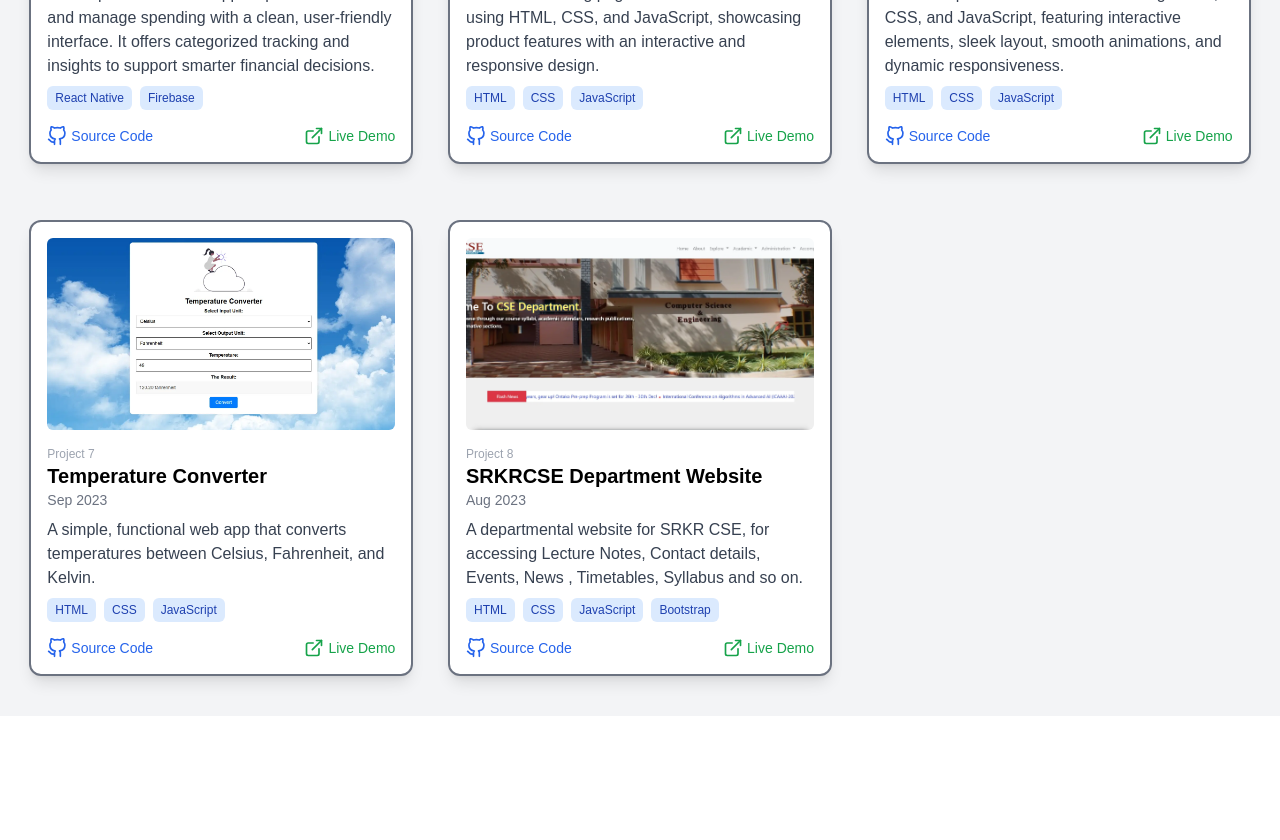
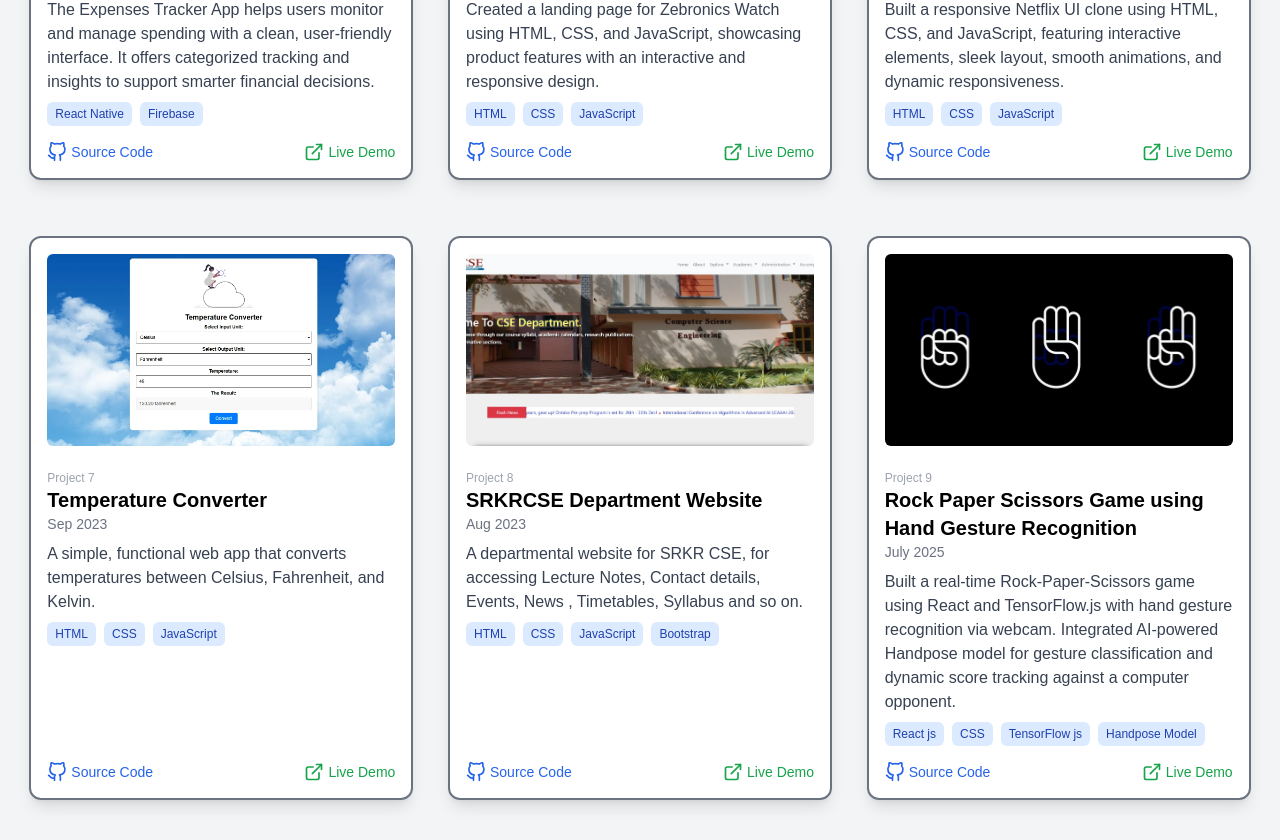
Before and after one commit to Tarunsaisrinivas/NextJS-Portfolio, a Next.js app: page /projects in a window 1280 px wide. Shown: the part 980-1820 px from the top of the page. Before the commit the page ends 1696 px from the top, so only its background shows below. Built offline with nearby package versions, Linux system fonts and the light colour scheme.

Commit message:
added new project rps

```diff
--- a/app/projects/data.json
+++ b/app/projects/data.json
@@ -18,7 +18,7 @@
     "title": "HackOverFlow2k24 Website ",
     "date": "Oct 2024",
     "description": "Developed a responsive event website for HackOverFlow2k24 using React.js and Tailwind CSS, enabling smooth promotion and participant registration.",
-    "techStack": ["React js", "Tailwind CSS","Ant Design"],
+    "techStack": ["React js", "Tailwind CSS", "Ant Design"],
     "sourceCode": "https://github.com/Tarunsaisrinivas/hackoverflow",
     "liveDemo": "https://hackover-flow.vercel.app/",
     "image": "/assets/hackoverflow.png"
@@ -45,7 +45,7 @@
     "title": "Zebronics Watch Landing Page",
     "date": "Aug 2023",
     "description": "Created a landing page for Zebronics Watch using HTML, CSS, and JavaScript, showcasing product features with an interactive and responsive design.",
-    "techStack": ["HTML","CSS","JavaScript"],
+    "techStack": ["HTML", "CSS", "JavaScript"],
     "sourceCode": "https://github.com/Tarunsaisrinivas/CODSOFT/tree/main/LandingPage",
     "liveDemo": "https://tarunsaisrinivas.github.io/CODSOFT/LandingPage/",
     "image": "/assets/zebronics.png"
@@ -72,9 +72,18 @@
     "title": "SRKRCSE Department Website",
     "date": "Aug 2023",
     "description": "A departmental website for SRKR CSE, for accessing Lecture Notes, Contact details, Events, News , Timetables, Syllabus and so on.",
-    "techStack": ["HTML", "CSS", "JavaScript","Bootstrap"],
+    "techStack": ["HTML", "CSS", "JavaScript", "Bootstrap"],
     "sourceCode": "https://github.com/Tarunsaisrinivas/SRKR-CSE",
     "liveDemo": "https://srkrcse.com/",
     "image": "/assets/Srkrcse.webp"
+  },
+  {
+    "title": "Rock Paper Scissors Game using Hand Gesture Recognition",
+    "date": "July 2025",
+    "description": "Built a real-time Rock-Paper-Scissors game using React and TensorFlow.js with hand gesture recognition via webcam. Integrated AI-powered Handpose model for gesture classification and dynamic score tracking against a computer opponent.",
+    "techStack": ["React js", "CSS", "TensorFlow js", "Handpose Model"],
+    "sourceCode": "https://github.com/Tarunsaisrinivas/Rock-Paper-Scissors-Game",
+    "liveDemo": "https://rock-paper-scissors-tensor.vercel.app/",
+    "image": "/assets/rock-paper-scissors.jpg"
   }
 ]
--- a/app/projects/page.jsx
+++ b/app/projects/page.jsx
@@ -1,4 +1,4 @@
-"use client"
+"use client";
 import projects from "./data.json";
 import Image from "next/image";
 import Navbar from "../containers/Navbar";
@@ -11,8 +11,9 @@ export default function ProjectsPage() {
         {projects.map((project, index) => (
           <div
             key={index}
-            className="bg-white dark:bg-[#06202B] dark:text-white border-gray-500  dark:border-white border-2 rounded-xl shadow-lg p-4 w-full max-w-sm m-4"
+            className="flex flex-col bg-white dark:bg-[#06202B] dark:text-white border-gray-500 dark:border-white border-2 rounded-xl shadow-lg p-4 w-full max-w-sm m-4"
           >
+            {/* Image */}
             <div className="w-full h-48 relative rounded-md overflow-hidden">
               <Image
                 src={project.image}
@@ -21,7 +22,9 @@ export default function ProjectsPage() {
                 className="object-cover"
               />
             </div>
-            <div className="mt-4 ">
+
+            {/* Content */}
+            <div className="mt-4 flex-grow">
               <p className="text-xs dark:text-white text-gray-400 mt-2">
                 Project {index + 1}
               </p>
@@ -42,7 +45,10 @@ export default function ProjectsPage() {
                   </span>
                 ))}
               </div>
-              <div className="flex justify-between mt-4 text-sm">
+            </div>
+
+            {/* Footer (at bottom always) */}
+            <div className="flex justify-between text-sm pt-4  mt-auto">
               <a
                 href={project.sourceCode}
                 target="_blank"
@@ -89,7 +95,6 @@ export default function ProjectsPage() {
               </a>
             </div>
           </div>
-          </div>
         ))}
       </div>
     </>
```
Also changed, not shown: public/assets/rock-paper-scissors.jpg (added). Lines whose indentation alone changed are shown as unchanged.
